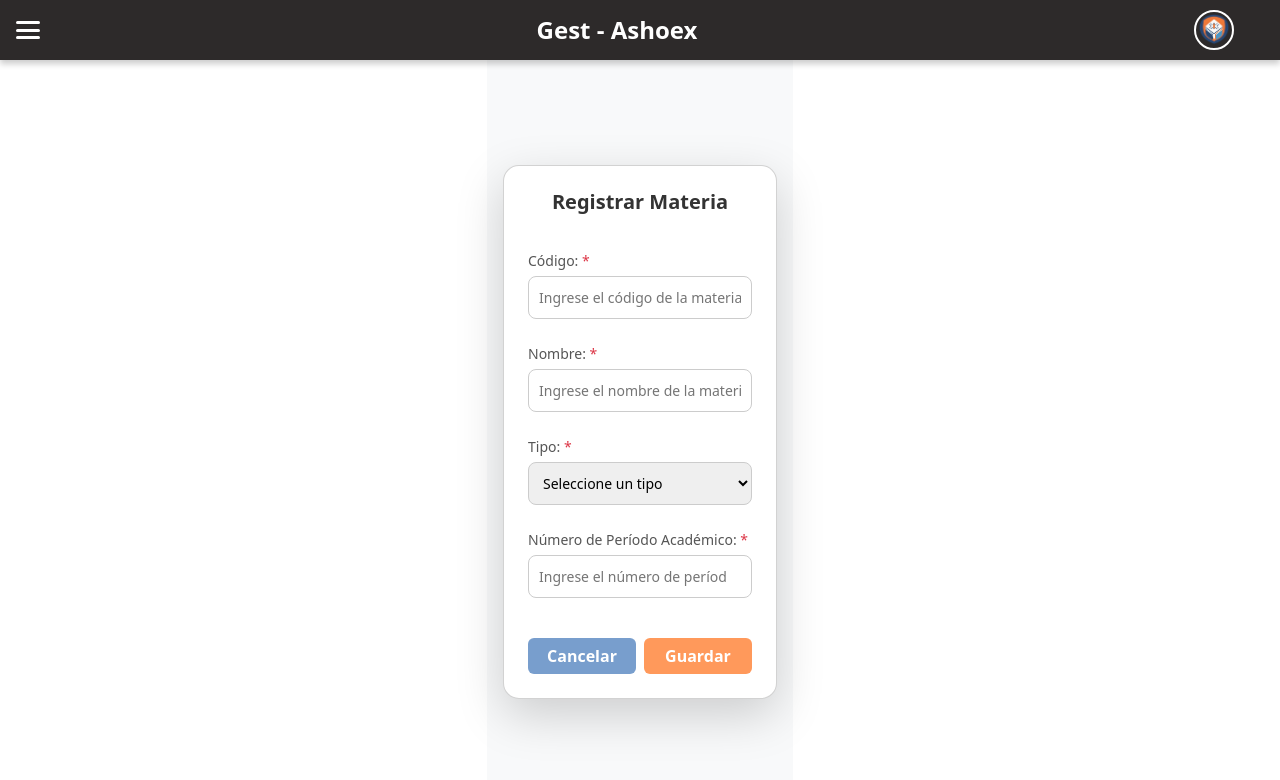
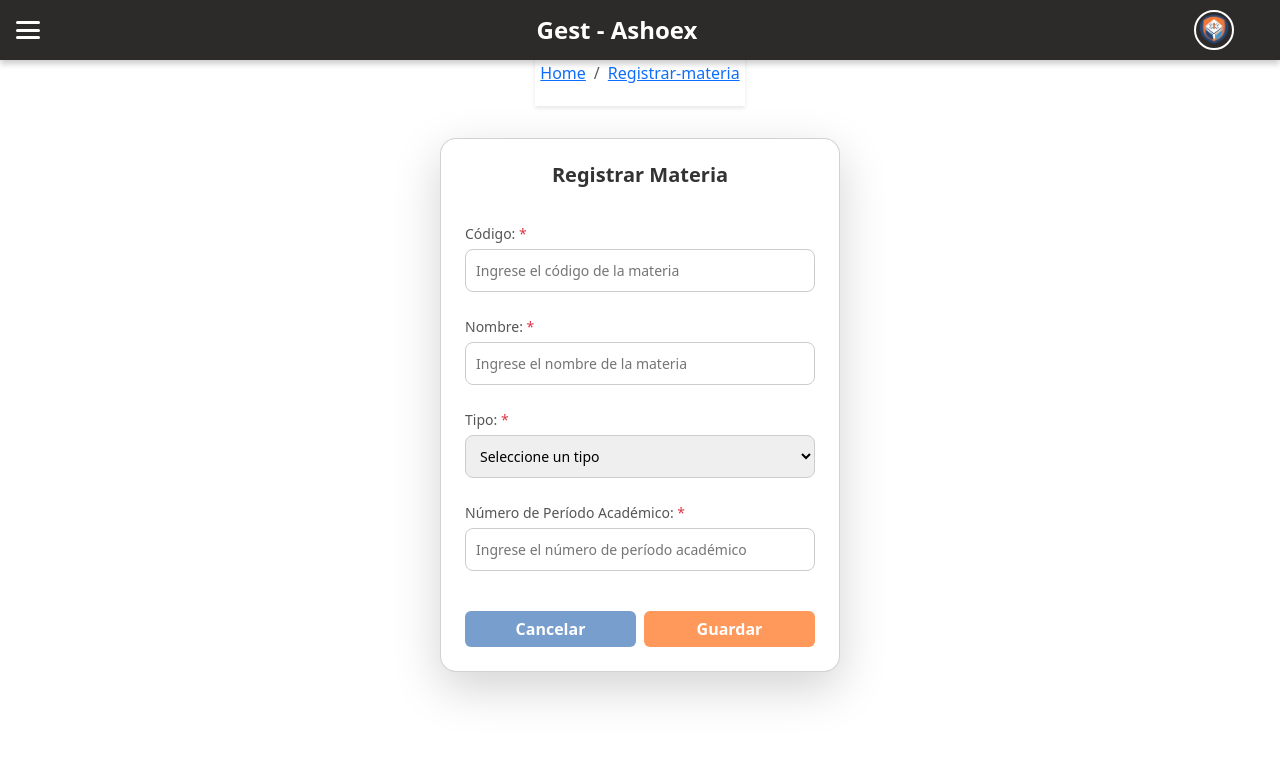
Before and after one commit to vladimircostaj/gest-ashoex, a React (Vite) app in the folder gest-ashoex-frontend/: page /registrar-materia in a window 1280 px wide. Shown: the top 780 px of the page. Built offline with nearby package versions, Linux system fonts and the light colour scheme.

Commit message:
add: estilos al formulario de registro de materia

```diff
--- a/gest-ashoex-frontend/package.json
+++ b/gest-ashoex-frontend/package.json
@@ -34,6 +34,6 @@
     "eslint-plugin-react-hooks": "^5.1.0-rc.0",
     "eslint-plugin-react-refresh": "^0.4.9",
     "globals": "^15.9.0",
-    "vite": "^5.4.1"
+    "vite": "^5.4.11"
   }
 }
--- a/gest-ashoex-frontend/src/components/buttons/cancelButton.jsx
+++ b/gest-ashoex-frontend/src/components/buttons/cancelButton.jsx
@@ -1,12 +1,16 @@
-import React from "react";
+import React, {useState} from "react";
 
 const CancelButton = ({ onClick, text = "Cancelar" }) => {
+  const [hover, set_hover] = useState(false);
+
   return (
     <button
       className="btn text-white fw-bold w-100"
       type="button"
       onClick={onClick}
-      style={{ backgroundColor: "#789ECD", border: "none" }}
+      style={{ backgroundColor: hover? "#6A87B5": "#789ECD", border: "none" }}
+      onMouseEnter={() => set_hover(true)}
+      onMouseLeave={() => set_hover(false)}
     >
       {text}
     </button>
--- a/gest-ashoex-frontend/src/components/buttons/saveButton.jsx
+++ b/gest-ashoex-frontend/src/components/buttons/saveButton.jsx
@@ -1,12 +1,16 @@
-import React from "react";
+import React, {useState} from "react";
 
 const SaveButton = ({ onClick, text = "Guardar" }) => {
+  const [hover, set_hover] = useState(false);
+
   return (
     <button
       className="btn text-white fw-bold w-100"
       type="button"
       onClick={onClick}
-      style={{ backgroundColor: "#FF995B", border: "none" }}
+      style={{ backgroundColor: hover? "#FF8A38":"#FF995B", border: "none" }}
+      onMouseEnter={()=>set_hover(true)}
+      onMouseLeave={()=>set_hover(false)}
     >
       {text}
     </button>
--- a/gest-ashoex-frontend/src/pages/Curricula/registrar_materia.css
+++ b/gest-ashoex-frontend/src/pages/Curricula/registrar_materia.css
@@ -1,4 +1,3 @@
-
 .form-container {
     justify-content: center;
     align-items: center;
@@ -26,7 +25,6 @@
     text-align: center;
   }
 
-
   @media (max-width: 768px) {
     .form-container {
       display: flex;
--- a/gest-ashoex-frontend/src/pages/Curricula/registrar_materia_page.jsx
+++ b/gest-ashoex-frontend/src/pages/Curricula/registrar_materia_page.jsx
@@ -6,6 +6,9 @@ import SaveButton from "../../components/buttons/saveButton";
 import CancelButton from "../../components/buttons/cancelButton";
 import { createMateria } from "../../services/materiaService";
 import { Snackbar } from "@mui/material";
+import Breadcrumbs from "../../components/BreadCrumb/breadcrumb"
+
+import "./registrar_materia.css";
 
 const RegistrarMateriaForm = () => {
     const [snackbar, setSnackbar] = useState({
@@ -13,6 +16,11 @@ const RegistrarMateriaForm = () => {
         message: "",
         severity: "success",
     });
+    const breadcrumbRoutes = [
+        { label: "Home", path: "/" },
+        { label: "Currícula", path: "/curricula" },
+        { label: "Registrar Materia", path: "/registrar-materia" },
+    ];
     const [formData, setFormData] = useState({
         codigo: "",
         nombre: "",
@@ -85,13 +93,24 @@ const RegistrarMateriaForm = () => {
     };
 
     const handleCancel = () => {
+        setFormData({
+            codigo: "",
+            nombre: "",
+            tipo: "",
+            nro_PeriodoAcademico: "",
+        });
+        setErrors({});
         console.log("Registro cancelado");
     };
 
     return (
-        <div className="d-flex justify-content-center align-items-center vh-100 bg-light p-3">
+    <div className="container mt-4">
+        <div className="d-flex flex-column justify-content-center align-items-center gap-3">
+            <div className="mb-3">
+                <Breadcrumbs routes={breadcrumbRoutes} />
+            </div>
             <div
-                className="card shadow-lg rounded-4 p-4"
+                className="card shadow-lg rounded-4 p-4 vw-100"
                 style={{ maxWidth: "400px", width: "100%" }}
             >
                 <div className="mb-3">
@@ -245,6 +264,7 @@ const RegistrarMateriaForm = () => {
                 severity={snackbar.severity}
             />
         </div>
+    </div>
     );
 };
 
```
Also changed, not shown: 1 other file (tests, documents, lock files or other folders).
